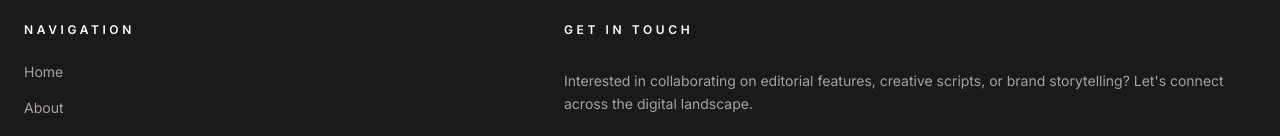
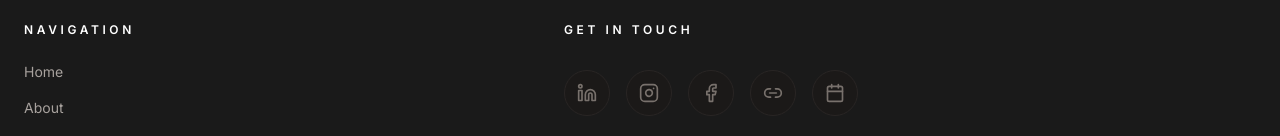
Before and after one commit to sonakhirumi/sonakhi-portfolio, a React (Vite) app: page /article/1 in a window 1280 px wide. Shown: the part 794-930 px from the top of the page. Built offline with nearby package versions, Linux system fonts and the light colour scheme; no server answers; a web font is replaced by a local one.

Commit message:
refactor: remove collaboration text from footer

```diff
--- a/components/Footer.tsx
+++ b/components/Footer.tsx
@@ -46,9 +46,7 @@ const Footer: React.FC = () => {
           <div className="md:col-span-7 space-y-8">
             <h4 className="text-white font-bold text-xs uppercase tracking-[0.3em]">Get in Touch</h4>
             <div className="space-y-6">
-              <p className="text-sm leading-relaxed">
-                Interested in collaborating on editorial features, creative scripts, or brand storytelling? Let's connect across the digital landscape.
-              </p>
+
 
               <div className="flex flex-wrap gap-4">
                 {socialLinks.map((social, idx) => (
```
